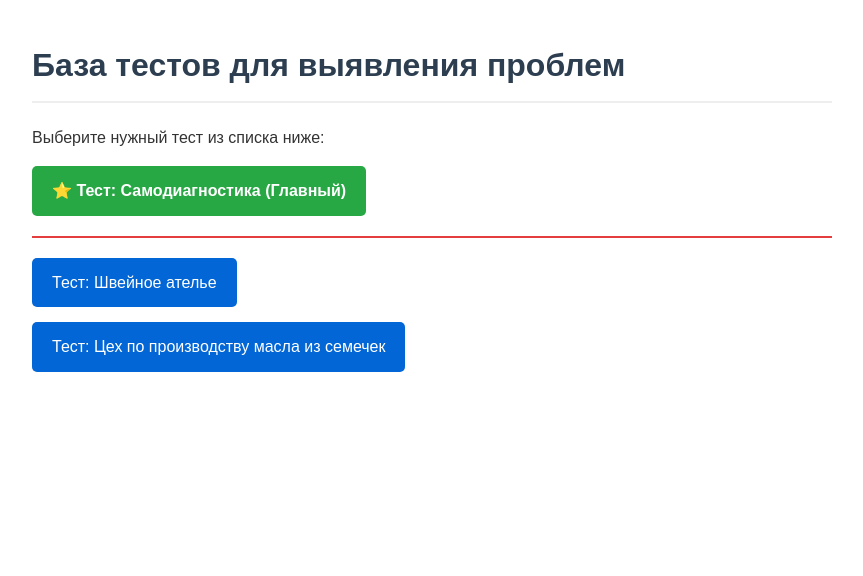
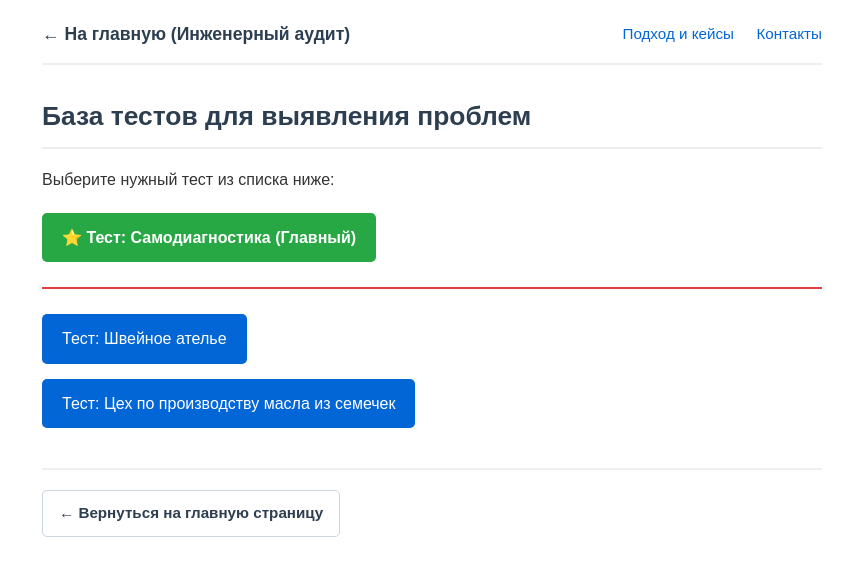
Before and after one commit to prostor-op/prostor-op.github.io, a plain HTML site: page tests.html in a window 1280 px wide. Shown: the whole page, without its empty margins (208-1071 px from the left). Drawn offline with Linux system fonts and the light colour scheme.

Commit message:
Update tests.html

```diff
--- a/tests.html
+++ b/tests.html
@@ -3,33 +3,135 @@
 <head>
   <meta charset="UTF-8">
   <meta name="viewport" content="width=device-width, initial-scale=1.0">
-    <title>Тесты для производств</title>
+  <title>Тесты для производств — База диагностики</title>
   <style>
-       a.btn-primary {
+    * { box-sizing: border-box; }
+    body {
+      font-family: Arial, sans-serif;
+      max-width: 820px;
+      margin: 0 auto;
+      padding: 20px;
+      line-height: 1.6;
+      color: #333;
+      background-color: #fff;
+    }
+
+    /* Единая шапка с главной страницей */
+    header {
+      display: flex;
+      justify-content: space-between;
+      align-items: center;
+      padding-bottom: 15px;
+      margin-bottom: 30px;
+      border-bottom: 2px solid #eee;
+      flex-wrap: wrap;
+      gap: 10px;
+    }
+    .logo {
+      font-weight: bold;
+      color: #2c3e50;
+      text-decoration: none;
+      font-size: 1.1em;
+    }
+    nav a {
+      color: #0366d6;
+      text-decoration: none;
+      margin-left: 18px;
+      font-size: 0.95em;
+    }
+    nav a:hover { text-decoration: underline; }
+
+    /* Стили списка тестов (как в вашем исходнике) */
+    h1 {
+      color: #2c3e50;
+      border-bottom: 2px solid #eee;
+      padding-bottom: 10px;
+      font-size: 1.65em;
+    }
+    ul {
+      list-style-type: none;
+      padding: 0;
+      margin-top: 20px;
+    }
+    li { margin-bottom: 15px; }
+    li.separator {
+      border-top: 2px solid #e53e3e;
+      margin: 25px 0;
+      padding: 0;
+    }
+    .test-link {
+      display: inline-block;
+      padding: 12px 20px;
+      background-color: #0366d6;
+      color: white;
+      text-decoration: none;
+      border-radius: 5px;
+      transition: background-color 0.2s;
+    }
+    .test-link:hover { background-color: #024c9e; }
+    .btn-primary {
       background-color: #28a745;
       font-weight: bold;
     }
-a.btn-primary:hover { background-color: #218838; }
-        body { font-family: Arial, sans-serif; max-width: 800px; margin: 40px auto; padding: 0 20px; line-height: 1.6; color: #333; }
-        h1 { color: #2c3e50; border-bottom: 2px solid #eee; padding-bottom: 10px; }
-        ul { list-style-type: none; padding: 0; }
-        li { margin-bottom: 15px; }
-        li.separator { border-top: 2px solid #e53e3e; margin: 20px 0; padding: 0; }
-        a { display: inline-block; padding: 12px 20px; background-color: #0366d6; color: white; text-decoration: none; border-radius: 5px; transition: 0.3s; }
-        a:hover { background-color: #024c9e; }
+    .btn-primary:hover { background-color: #218838; }
+
+    /* Кнопка возврата снизу */
+    .back-box {
+      margin-top: 40px;
+      padding-top: 20px;
+      border-top: 2px solid #eee;
+    }
+    .btn-back {
+      display: inline-block;
+      padding: 10px 16px;
+      color: #2c3e50;
+      border: 1px solid #cbd5e1;
+      border-radius: 5px;
+      text-decoration: none;
+      font-weight: bold;
+      font-size: 0.95em;
+    }
+    .btn-back:hover { background-color: #f8fafc; }
+
+    @media (max-width: 640px) {
+      nav a { margin-left: 12px; }
+      .test-link { display: block; text-align: center; }
+    }
   </style>
 </head>
 <body>
+
+  <!-- Шапка -->
+  <header>
+    <a href="index.html" class="logo">← На главную (Инженерный аудит)</a>
+    <nav>
+      <a href="index.html#cases">Подход и кейсы</a>
+      <a href="index.html#contacts">Контакты</a>
+    </nav>
+  </header>
+
   <h1>База тестов для выявления проблем</h1>
   <p>Выберите нужный тест из списка ниже:</p>
+
   <ul>
-        <li><a href="samodiagnostika.html" class="btn-primary">⭐ Тест: Самодиагностика (Главный)</a></li>
+    <li>
+      <a href="samodiagnostika.html" class="test-link btn-primary">⭐ Тест: Самодиагностика (Главный)</a>
+    </li>
 
-        <!-- Вот эта строчка создаст красную черту -->
+    <!-- Красная разделительная черта -->
     <li class="separator"></li>
 
-        <li><a href="shveynoe-atele.html">Тест: Швейное ателье</a></li>
-        <li><a href="maslo-iz-semechek.html">Тест: Цех по производству масла из семечек</a></li>
+    <li>
+      <a href="shveynoe-atele.html" class="test-link">Тест: Швейное ателье</a>
+    </li>
+    <li>
+      <a href="maslo-iz-semechek.html" class="test-link">Тест: Цех по производству масла из семечек</a>
+    </li>
   </ul>
+
+  <div class="back-box">
+    <a href="index.html" class="btn-back">← Вернуться на главную страницу</a>
+  </div>
+
 </body>
 </html>
```
Lines whose indentation alone changed are shown as unchanged.
